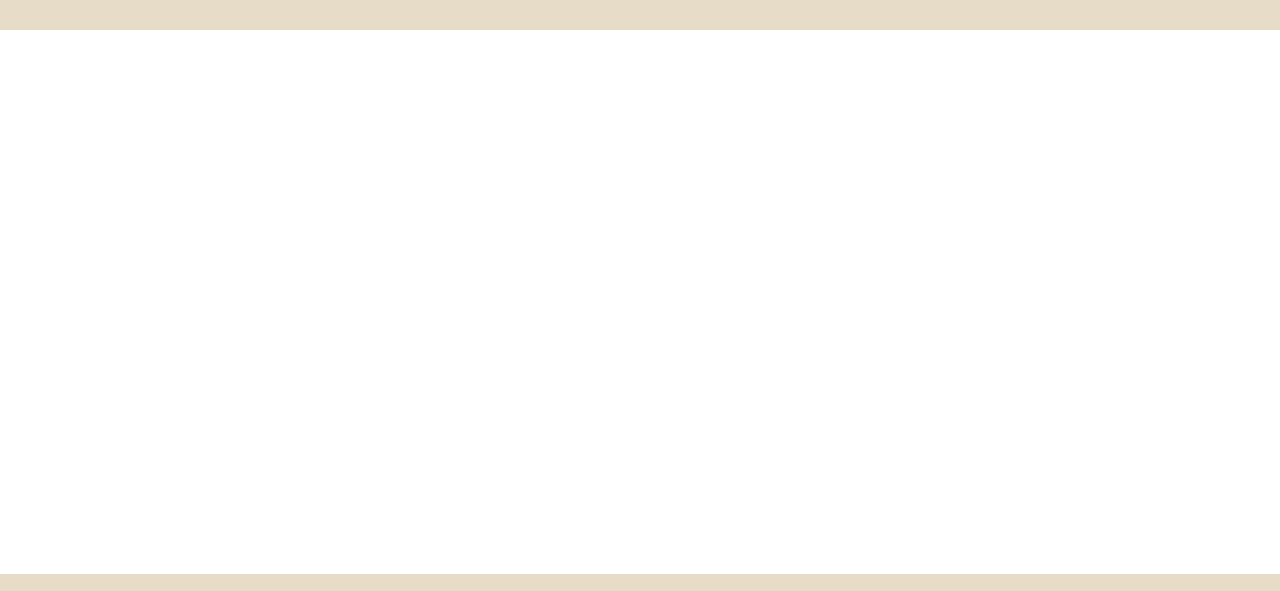
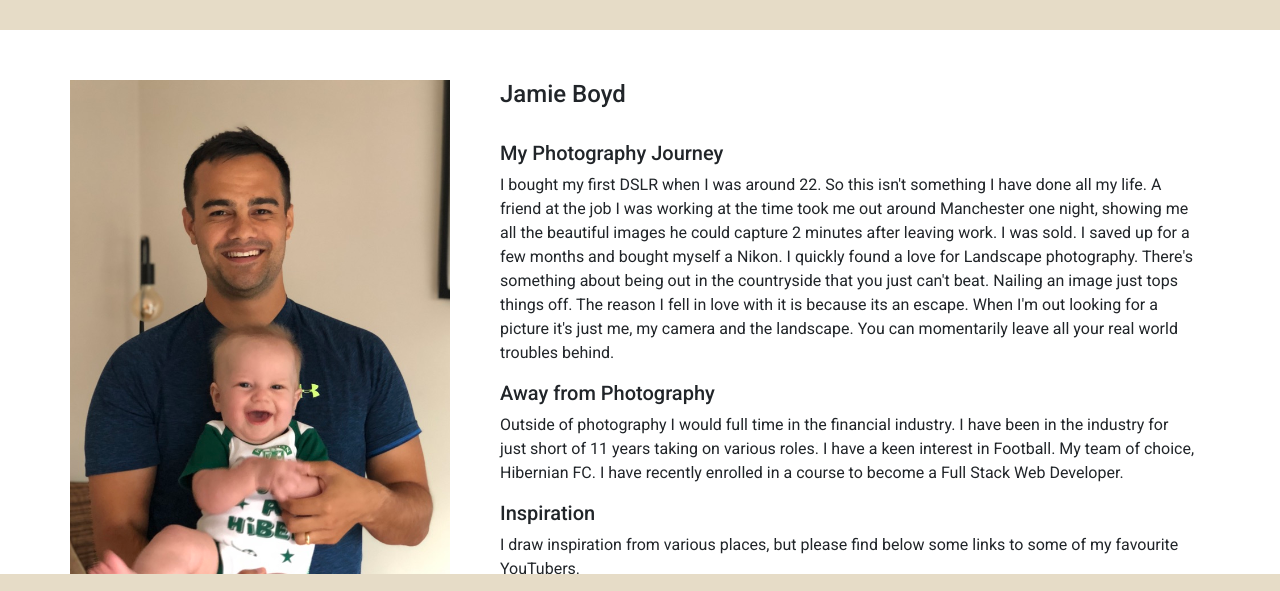
Before and after one commit to Code-Institute-Submissions/jboyd8-milestone-project-1, a plain HTML site: page about.html in a window 1280 px wide. Shown: the part 96-687 px from the top of the page. Drawn offline with nearby package versions, Linux system fonts and the light colour scheme.

Commit message:
added content to about.html and added styles to go with it

```diff
--- a/about.html
+++ b/about.html
@@ -51,11 +51,27 @@
 
         <div class="container">
             <div class="row">
-                <div class="col-12 col-md-4">
+                <div class="col-12 col-md-4 about-image">
 
                 </div>
-                <div class="col-12 col-md-8">
-
+                <div class="col-12 col-md-8 about-text">
+                    <h4>Jamie Boyd</h4><br>
+                    <h5>My Photography Journey</h5>
+                    <p>I bought my first DSLR when I was around 22. So this isn't something I have done all my life. A friend at the job I was working at the time took me out around Manchester one night,
+                        showing me all the beautiful images he could capture 2 minutes after leaving work. I was sold. I saved up for a few months and bought myself a Nikon. I quickly found a love for Landscape
+                        photography. There's something about being out in the countryside that you just can't beat. Nailing an image just tops things off. The reason I fell in love with it is because its an escape.
+                        When I'm out looking for a picture it's just me, my camera and the landscape. You can momentarily leave all your real world troubles behind.
+                    </p>
+                    <h5>Away from Photography</h5>
+                    <p>Outside of photography I would full time in the financial industry. I have been in the industry for just short of 11 years taking on various roles. I have a keen interest in Football. My team of choice, Hibernian FC.
+                        I have recently enrolled in a course to become a Full Stack Web Developer.
+                    </p>
+                    <h5>Inspiration</h5>
+                    <p>I draw inspiration from various places, but please find below some links to some of my favourite YouTubers.</p>
+                    <ul>
+                        <li><a class="youtube-links hvr-grow" href="https://www.youtube.com/channel/UC3DkFux8Iv-aYnTRWzwaiBA">Peter McKinnon</a></li>
+                        <li><a class="youtube-links hvr-grow" href="https://www.youtube.com/channel/UCfhW84xfA6gEc4hDK90rR1Q">Thomas Heaton</a></li>
+                    </ul>
                 </div>
             </div>
         </div>
--- a/assets/css/style.css
+++ b/assets/css/style.css
@@ -82,7 +82,27 @@ header {
 /* ---------------------------------------- Section */
 
 
+.about-image {
+    background-image: url("../images/about-me.jpg");
+    background-size: cover;
+    background-position: center;
+    min-height: 400px;
+    margin-top: 50px;
+}
 
+.about-text {
+    font-family: "Roboto", sans-serif;
+    margin-top: 50px;
+    padding-left: 50px;
+}
+
+.youtube-links {
+    color: #000000;
+}
+.youtube-links:hover {
+    color: #000000;
+    text-decoration: none;
+}
 
 
 
@@ -99,6 +119,14 @@ footer {
 
 .not-index-footer {
     background-color: #e6dcc7;
+    position: relative;
+}
+
+@media (min-width: 576px) {
+    .not-index-footer {
+        position: absolute;
+        bottom: 0;
+    }
 }
 
 .social-links {
```
Also changed, not shown: assets/images/about-me.jpg (added).
